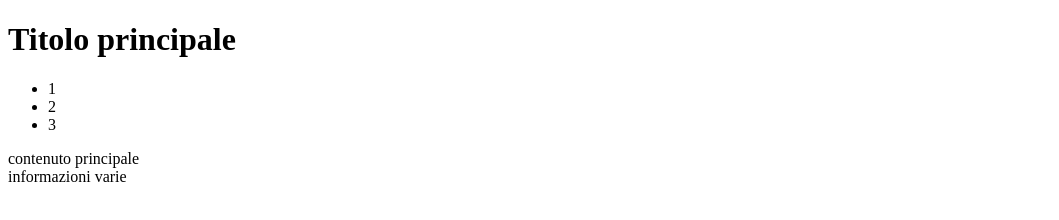
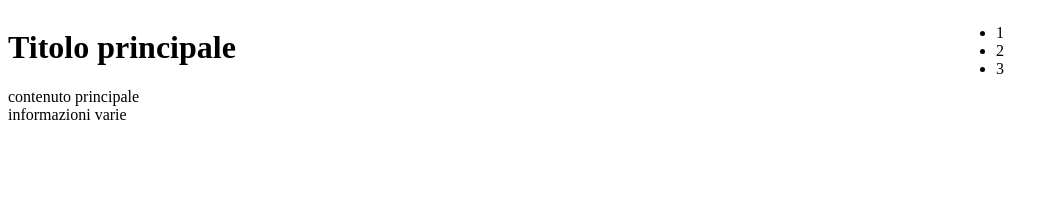
Before and after one commit to mlongano/layout-rocchio, a plain HTML site: page index.html in a window 1280 px wide. Shown: the whole page, without its empty margins (0-1059 px from the left). Drawn offline with Linux system fonts and the light colour scheme.

Commit message:
Add grid layout

```diff
--- /dev/null
+++ b/css/style.css
@@ -0,0 +1,23 @@
+.site {
+    display: grid;
+    grid-template-columns: 3fr 1fr;
+    grid-template-rows: 1fr auto 1fr;
+    grid-template-areas:
+    "header nav"
+    "main nav"
+    "footer footer";
+}
+
+.area-header {
+    grid-area: header;
+}
+
+.area-nav {
+    grid-area: nav;
+}
+.area-main {
+    grid-area: main;
+}
+.area-footer {
+    grid-area: footer;
+}
--- a/index.html
+++ b/index.html
@@ -5,23 +5,26 @@
     <meta http-equiv="X-UA-Compatible" content="IE=edge">
     <meta name="viewport" content="width=device-width, initial-scale=1.0">
     <title>Il sito di Rocchio</title>
+    <link rel="stylesheet" href="css/style.css">
 </head>
 <body>
-    <header>
+    <div class="site">
+    <header class="area-header">
         <h1>Titolo principale</h1>
     </header>
-    <nav>
+    <nav class="area-nav">
         <ul>
             <li>1</li>
             <li>2</li>
             <li>3</li>
         </ul>
     </nav>
-    <main>
+    <main class="area-main">
         contenuto principale
     </main>
-    <footer>
+    <footer class="area-footer">
         informazioni varie
     </footer>
+</div>
 </body>
 </html>
```
